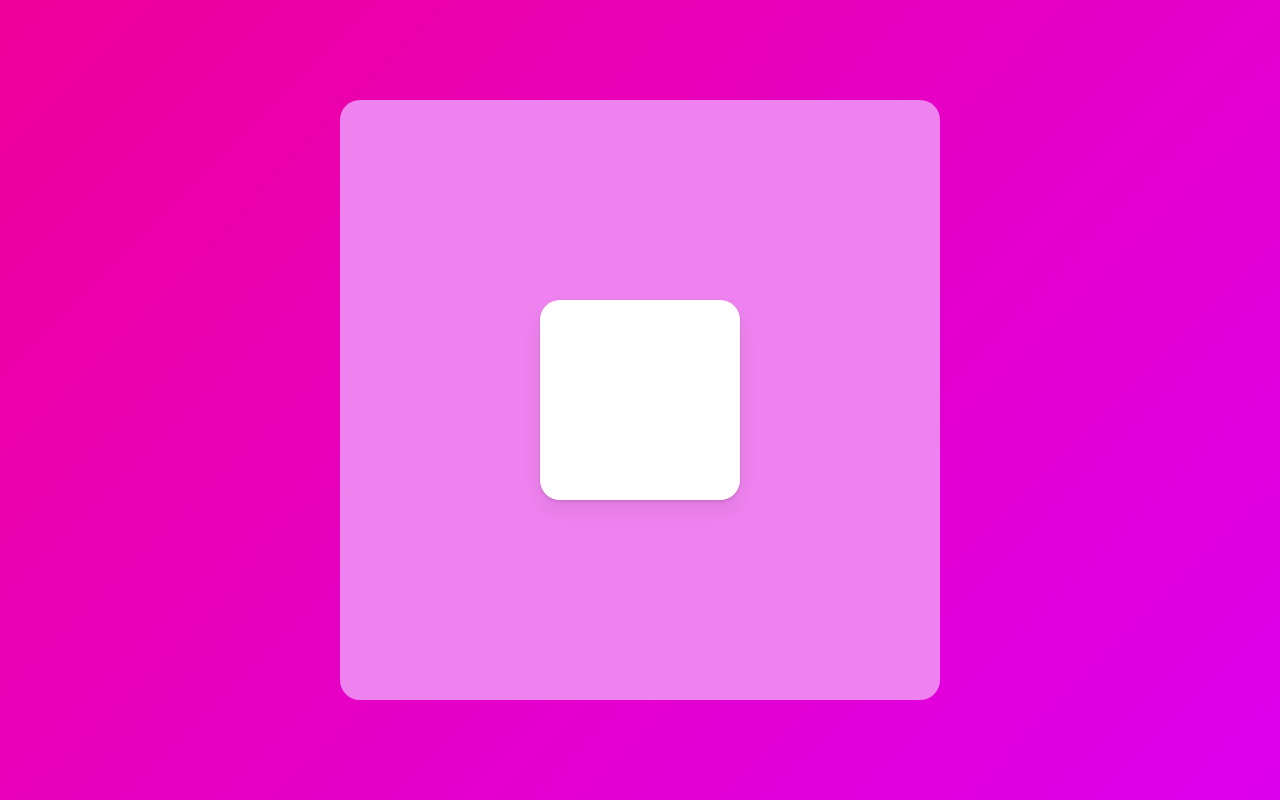
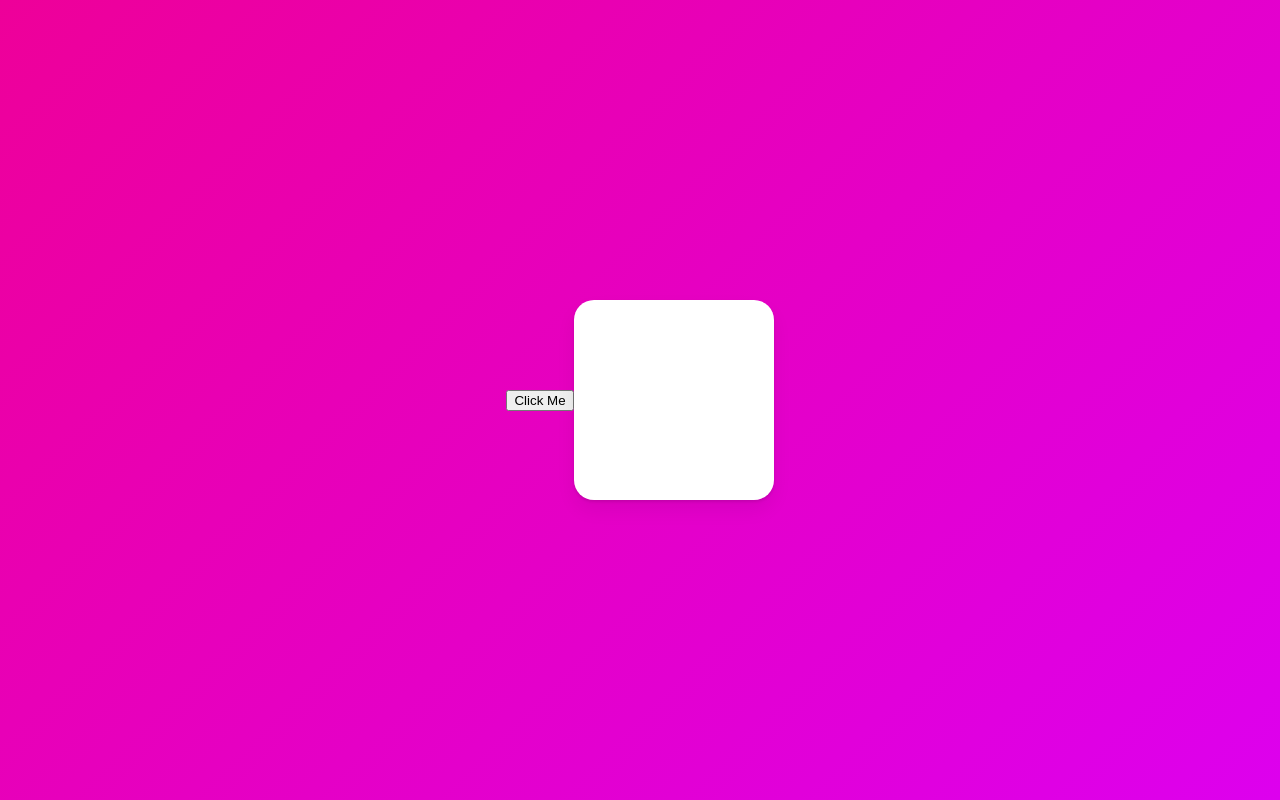
Before and after one commit to joyjsmun/framer-animation, a React (Create React App) app: page / in a window 1280 px wide. Built offline with nearby package versions, Linux system fonts and the light colour scheme.

Commit message:
ADD: using motionValues

```diff
--- a/src/App.tsx
+++ b/src/App.tsx
@@ -1,6 +1,6 @@
 import styled from "styled-components";
-import {motion} from "framer-motion";
-import { useRef } from "react";
+import {motion, useMotionValue} from "framer-motion";
+import { useEffect, useRef } from "react";
 
 const Wrapper = styled.div`
 height:100vh;
@@ -25,25 +25,16 @@ const boxVariants = {
 
 }
 
-const BigBox = styled(motion.div)`
-  width: 600px;
-  height: 600px;
-  background-color: violet;
-  border-radius: 20px;
-  display: flex;
-  align-items: center;
-  justify-content: center;
-
-`
 
 function App() {
-  const biggerBoxRef = useRef<HTMLDivElement>(null)
+  const x = useMotionValue(0);
+  useEffect(() => {
+    x.onChange(() => console.log(x.get()))
+  },[x]);
   return (
     <Wrapper>
-      <BigBox ref={biggerBoxRef} >
-      <Box drag dragSnapToOrigin dragConstraints={biggerBoxRef}  variants={boxVariants} whileDrag="drag" whileHover="hover" whileTap="click"/>
-      </BigBox>
-
+      <button onClick={() => x.set(200)}>Click Me</button>
+      <Box drag="x" style={{x}} dragSnapToOrigin />
   </Wrapper>
   );
 }
```
